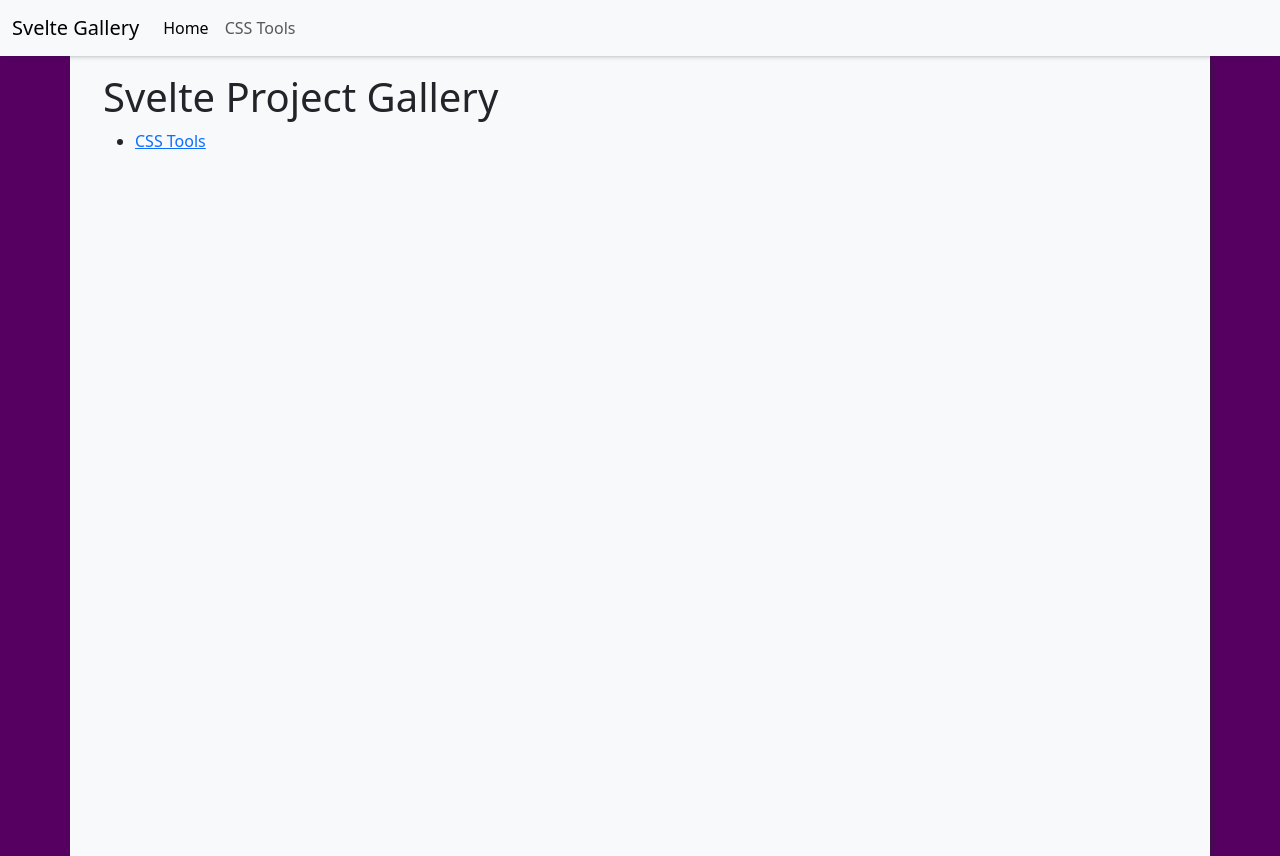
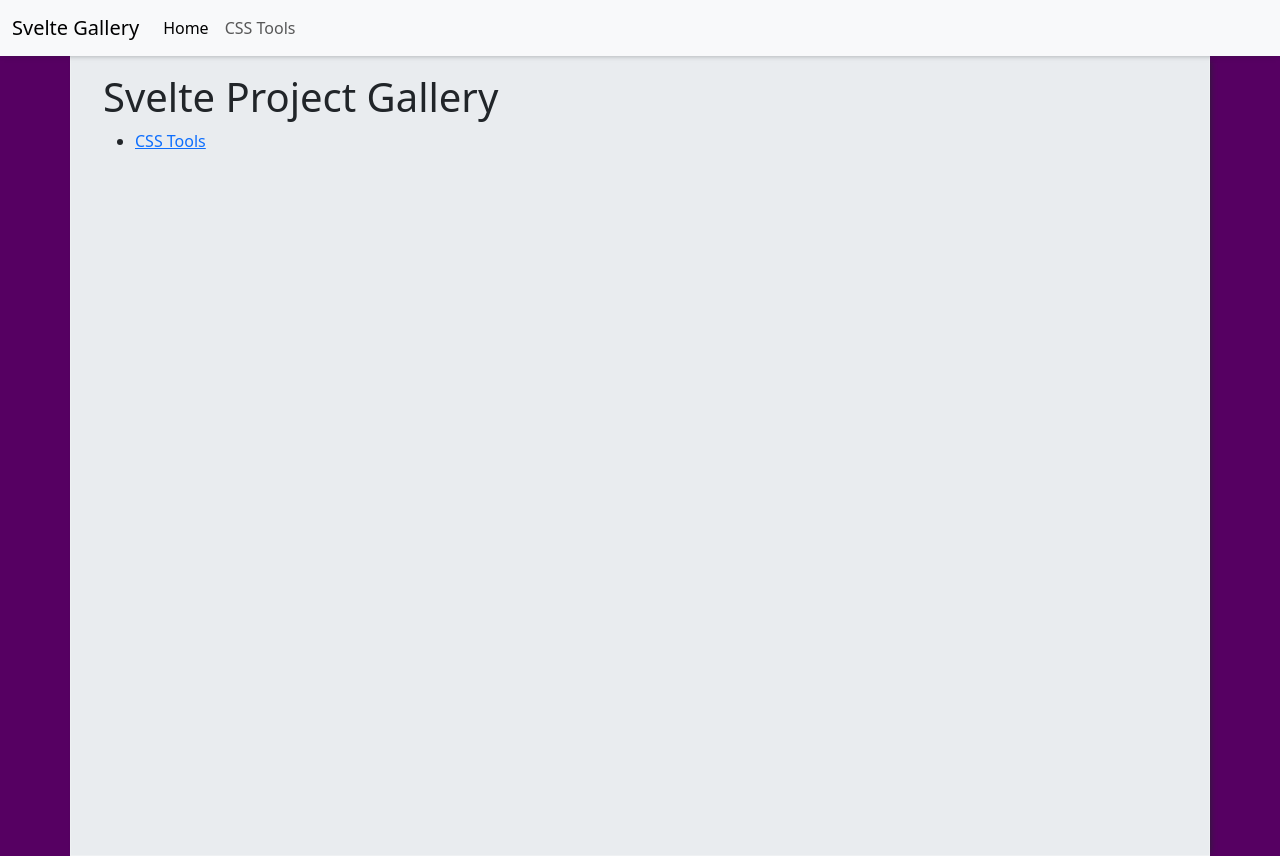
Before and after one commit to smithandrewl/svelte-gallery, a SvelteKit app: page / in a window 1280 px wide. Built offline with nearby package versions, Linux system fonts and the light colour scheme.

Commit message:
Made the page body a little darker.

```diff
--- a/src/routes/+layout.svelte
+++ b/src/routes/+layout.svelte
@@ -8,7 +8,7 @@
 
 <Nav/>
 
-<main class="container bg-light">
+<main class="container bg-body-secondary">
   <div class="mt-3">
   <slot/>
   </div>
```
